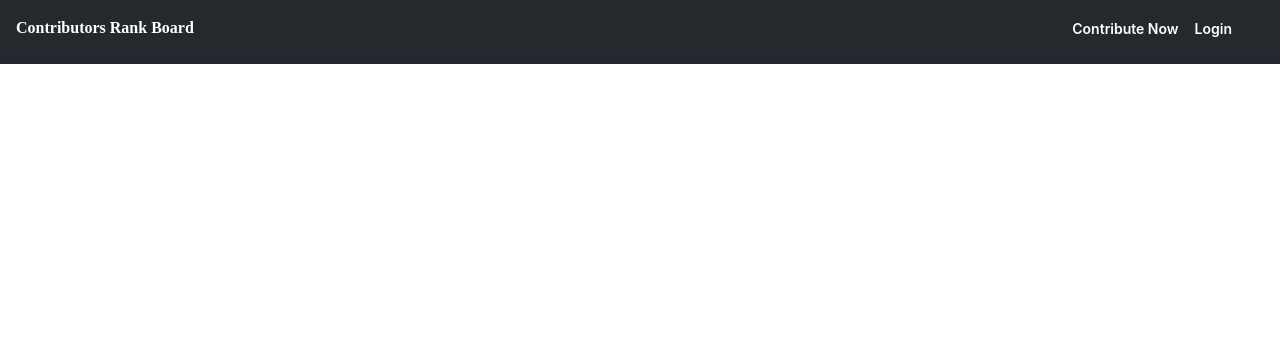
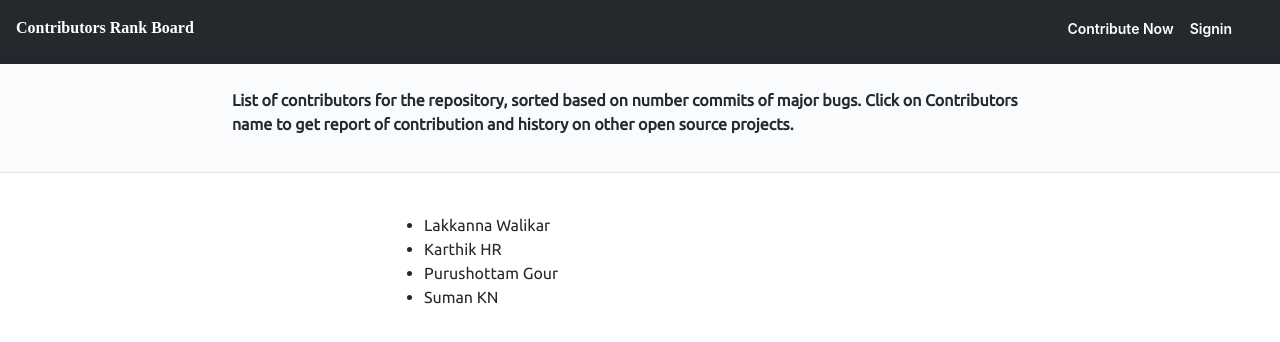
Before and after one commit to Lakkanna/contributors.board, a React (Create React App) app: page / in a window 1280 px wide. Shown: the top 342 px of the page. Built offline with nearby package versions, Linux system fonts and the light colour scheme.

Commit message:
ui update

```diff
--- a/public/index.html
+++ b/public/index.html
@@ -3,6 +3,7 @@
   <head>
     <meta charset="utf-8" />
     <link rel="shortcut icon" href="%PUBLIC_URL%/favicon.ico" />
+    <link href="https://fonts.googleapis.com/css?family=Nunito+Sans|Ubuntu" rel="stylesheet">
     <meta name="viewport" content="width=device-width, initial-scale=1" />
     <meta name="theme-color" content="#000000" />
     <!--
--- a/src/App.css
+++ b/src/App.css
@@ -4,6 +4,36 @@
   font-family: -apple-system,BlinkMacSystemFont,Segoe UI,Helvetica,Arial,sans-serif,Apple Color Emoji,Segoe UI Emoji,Segoe UI Symbol;
   font-size: 14px;
   line-height: 1.5;
+}
+
+.side {
+  width: 30%;
+}
+.row {
+  display: flex;
+}
+
+.content {
+  background: #fafbfc;
+  line-height: 1.5;
+}
+
+.content-text {
+  font-size: 16px !important;
+  font-family: ubuntu;
+}
+
+.pagehead {
+  border-bottom: 1px solid #e1e4e8;
+  margin-bottom: 24px;
+  padding-bottom: 24px;
+  padding-top: 24px;
+  position: relative;
+  height: 60px;
+}
+
+.repohead .repohead-details-container {
+  margin-bottom: 20px;
 }
 
 .App-logo {
--- a/src/App.tsx
+++ b/src/App.tsx
@@ -1,14 +1,35 @@
 import React from 'react';
 import logo from './logo.svg';
 import NavBar from './components/NavBar/NavBar';
+import Contributors from "./components/Contributors/Contributors";
 import './App.css';
 
 const App: React.FC = () => {
   return (
     <div className="App">
-      <header>
-        <NavBar />
-      </header>
+      <NavBar />
+      <div className="col-sm-12">
+        <div className="content pagehead repohead">
+        <div className="row">
+          <div className="col-sm-1 side">
+          </div>
+          <div className="col-sm-8 content-text">
+            <b>List of contributors for the repository, sorted based on number commits of major bugs. Click on Contributors name to get report of contribution and history on other open source projects.</b>
+          </div>
+          <div className="col-sm-1 side">
+          </div>
+        </div>
+        </div>
+        <div className="row">
+          <div className="col-sm-1 side">
+          </div>
+          <div className="col-sm-8 content-text">
+            <Contributors />
+          </div>
+          <div className="col-sm-1 side">
+          </div>
+        </div>
+      </div>
     </div>
   );
 }
--- /dev/null
+++ b/src/components/Contributors/Contributors.tsx
@@ -0,0 +1,24 @@
+import * as React from "react";
+
+interface IContributor {
+  firstName: string;
+  lastName: string;
+}
+const contributors: IContributor[] = [
+  {firstName: "Lakkanna", lastName: "Walikar"},
+  {firstName: "Karthik", lastName: "HR"},
+  {firstName: "Purushottam", lastName: "Gour"},
+  {firstName: "Suman", lastName: "KN"}
+];
+
+const Contributors: React.FC = () => {
+    return (
+      <ul>
+        {
+          contributors.map(contributor => <li> {`${contributor.firstName} ${contributor.lastName}`} </li>)
+        }
+      </ul>
+    );
+};
+
+export default Contributors;
--- a/src/components/NavBar/NavBar.tsx
+++ b/src/components/NavBar/NavBar.tsx
@@ -1,5 +1,5 @@
 import * as React from "react";
-import {Wrapper, Header, HeaderTitle, HeaderItem, HeaderItemFull, NavLinkWrapper, NavLink, WhiteIcon} from "./NavBarStyle";
+import {Wrapper, Header, HeaderTitle, HeaderItem, HeaderItemFull, NavLinkWrapper, NavLink, NoDecor} from "./NavBarStyle";
 
 const NavBar: React.FC = () => {
   return (
@@ -7,15 +7,15 @@ const NavBar: React.FC = () => {
       <Header>
         <HeaderItem>
           <HeaderTitle>
-            Contributors Rank Board
+            <NoDecor href="https://lakkanna.github.io/contributors.board/"> Contributors Rank Board </NoDecor>
           </HeaderTitle>
         </HeaderItem>
         <HeaderItemFull>
         </HeaderItemFull>
         <HeaderItem>
           <NavLinkWrapper>
-            <NavLink> Contribute Now </NavLink>
-            <NavLink> Login </NavLink>
+            <NavLink> <NoDecor href="https://github.com/Lakkanna/contributors.board"> Contribute Now </NoDecor> </NavLink>
+            <NavLink> Signin </NavLink>
           </NavLinkWrapper>
         </HeaderItem>
       </Header>
--- a/src/components/NavBar/NavBarStyle.tsx
+++ b/src/components/NavBar/NavBarStyle.tsx
@@ -1,4 +1,5 @@
 import styledComponents from "styled-components";
+import styled from "styled-components";
 
 const Wrapper = styledComponents.div`
   position: relative!important;
@@ -56,11 +57,11 @@ const NavLink = styledComponents.div`
   }
 `;
 
-const WhiteIcon = styledComponents.span`
-  color: #FFF;
-  font-size: 20px;
-  size: 16px;
+const NoDecor = styled.a`
+  text-decoration: none;
+  color: inherit;
 `;
+
 export {
   Wrapper,
   Header,
@@ -69,5 +70,5 @@ export {
   HeaderItemFull,
   NavLinkWrapper,
   NavLink,
-  WhiteIcon
+  NoDecor
 };
```
